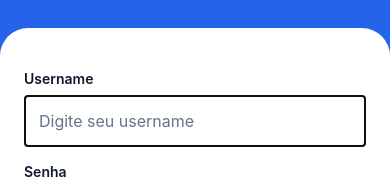
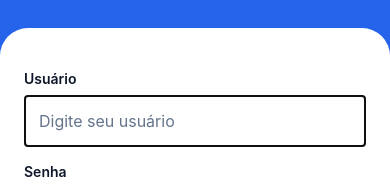
Before and after one commit to luis-canal/react-native-fakestore-app, a React Native app: screen /Login in a window 390 px wide. Shown: the part 394-580 px from the top of the page. Built offline with nearby package versions, Linux system fonts and the light colour scheme; a web font is replaced by a local one.

Commit message:
troca os textos visíveis por “Usuário”, na tela de login

```diff
--- a/src/screens/LoginScreen.js
+++ b/src/screens/LoginScreen.js
@@ -19,7 +19,7 @@ import { colors } from '../styles/colors';
 
 const CONNECTION_ERROR =
   'Não foi possível conectar ao servidor. Verifique sua conexão e tente novamente.';
-const INVALID_CREDENTIALS = 'Username ou senha inválidos.';
+const INVALID_CREDENTIALS = 'Usuário ou senha inválidos.';
 const API_ERROR = 'Não foi possível realizar o login. Tente novamente.';
 
 export default function LoginScreen() {
@@ -57,7 +57,7 @@ export default function LoginScreen() {
 
     const normalizedUsername = username.trim();
     const nextFieldErrors = {
-      username: normalizedUsername ? '' : 'Username é obrigatório.',
+      username: normalizedUsername ? '' : 'Usuário é obrigatório.',
       password: password ? '' : 'Senha é obrigatória.',
     };
 
@@ -137,10 +137,10 @@ export default function LoginScreen() {
                 editable={!loading}
                 error={fieldErrors.username}
                 keyboardType="default"
-                label="Username"
+                label="Usuário"
                 onChangeText={handleUsernameChange}
                 onSubmitEditing={() => passwordInputRef.current?.focus()}
-                placeholder="Digite seu username"
+                placeholder="Digite seu usuário"
                 placeholderTextColor={colors.textSecondary}
                 returnKeyType="next"
                 selectionColor={colors.primary}
```
